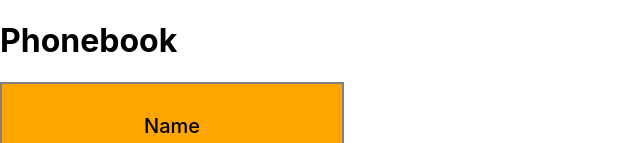
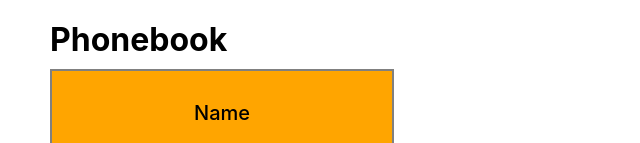
Before and after one commit to olechka-moiseenko/goit-react-hw-02-phonebook, a React (Create React App) app: page / in a window 1280 px wide. Shown: the top 143 px of the page, without its empty margins (0-640 px from the left). Built offline with nearby package versions, Linux system fonts and the light colour scheme.

Commit message:
style for container

```diff
--- a/src/App.js
+++ b/src/App.js
@@ -3,7 +3,7 @@ import { v4 as uuidv4 } from "uuid";
 import ContactForm from "./components/ContactForm/ContactForm.js";
 import ContactList from "./components/ContactList/ContactList.js";
 import SearchContact from "./components/SearchContact/SearchContact.js";
-
+import s from "./App.module.css";
 class App extends Component {
   state = {
     contacts: [
@@ -53,8 +53,8 @@ class App extends Component {
     const filteredContacts = this.getFilteredContacts();
 
     return (
-      <div>
-        <h1>Phonebook</h1>
+      <div className={s.container}>
+        <h1 className={s.title}>Phonebook</h1>
         <ContactForm handleSubmit={this.formSubmitHandler} />
 
         <h2>Contacts</h2>
--- /dev/null
+++ b/src/App.module.css
@@ -0,0 +1,8 @@
+.container {
+  padding: 10px 50px;
+}
+
+.title {
+  margin-top: 10px;
+  margin-bottom: 10px;
+}
```
